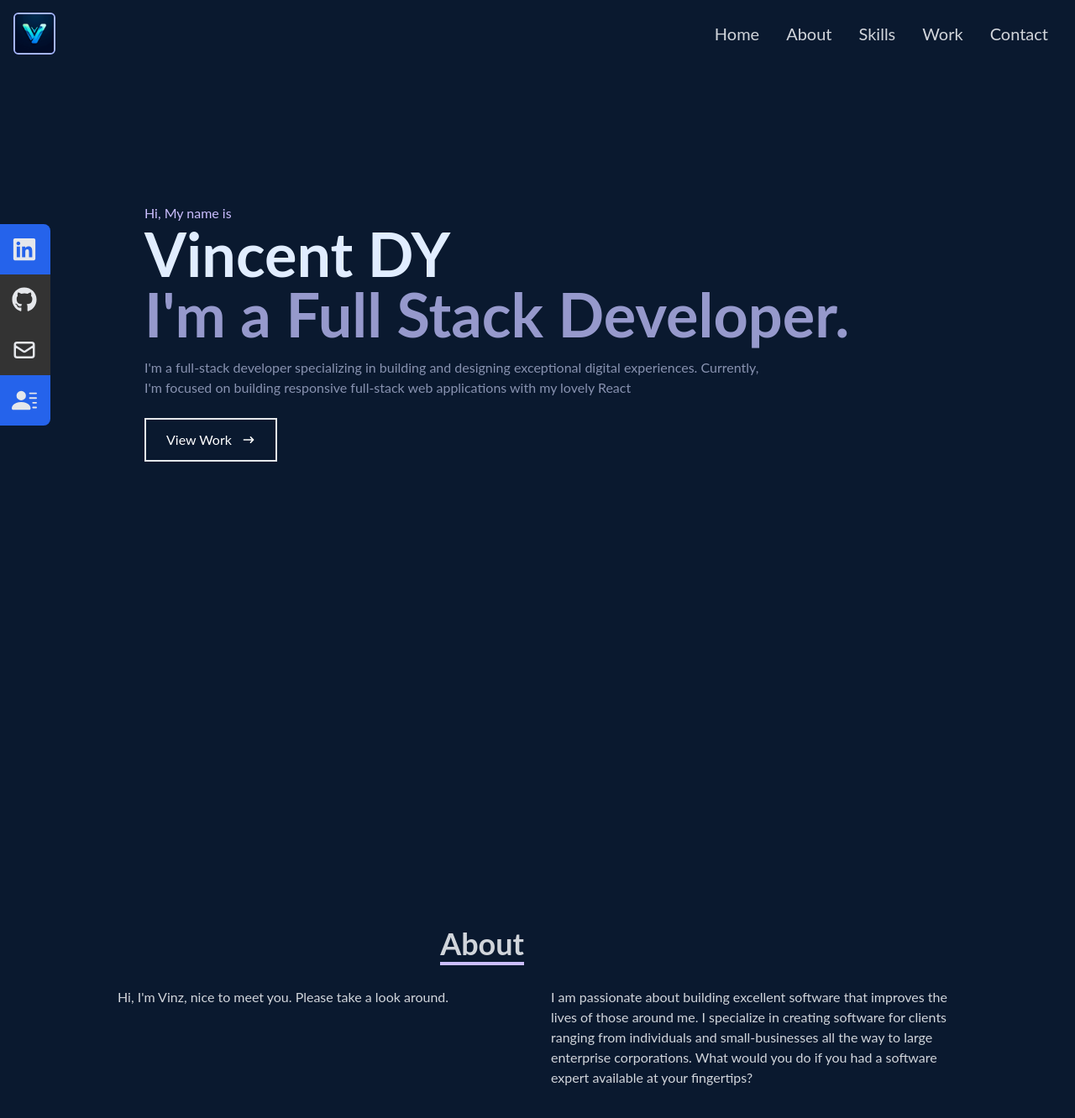
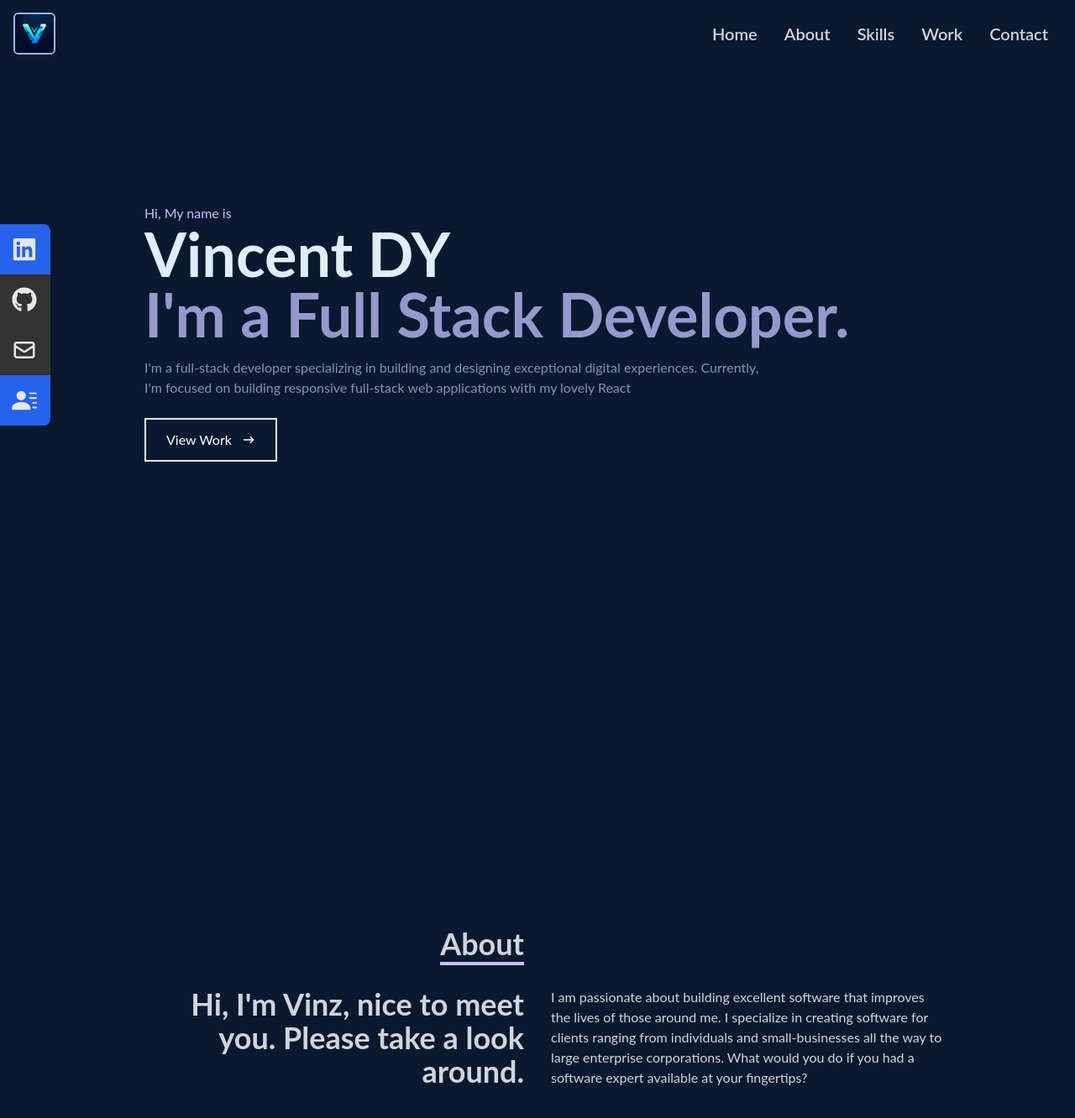
Before and after one commit to vinz-DY/myPortfolio, a React (Vite) app: page / in a window 1280 px wide. Shown: the top 1332 px of the page at 84% size. Built offline with nearby package versions, Linux system fonts and the light colour scheme.

Commit message:
social link ok target

```diff
--- a/package.json
+++ b/package.json
@@ -12,7 +12,8 @@
   "dependencies": {
     "react": "^18.2.0",
     "react-dom": "^18.2.0",
-    "react-icons": "^4.12.0"
+    "react-icons": "^4.12.0",
+    "react-router-dom": "^6.21.1"
   },
   "devDependencies": {
     "@types/react": "^18.2.37",
--- a/src/components/About.jsx
+++ b/src/components/About.jsx
@@ -12,8 +12,8 @@ const About = () => {
           </div>
           <div></div>
         </div>
-        <div className="max-w-[1000px] w-full grid grid-cols-2 gap-8">
-          <div>
+        <div className="max-w-[1000px] w-full grid md:grid-cols-2 gap-8 px-4">
+          <div className="text-4xl font-bold md:text-right">
             <p>Hi, I'm Vinz, nice to meet you. Please take a look around.</p>
           </div>
           <div>
--- a/src/components/Navbar.jsx
+++ b/src/components/Navbar.jsx
@@ -3,7 +3,7 @@ import Logo from "../assets/logo3.jpg";
 import { GiHamburgerMenu} from "react-icons/gi";
 import { FaTimes, FaGithub, FaLinkedin, FaFacebook} from "react-icons/fa";
 import { HiOutlineMail} from "react-icons/hi";
-import { BsFillPersonLinesFill} from "react-icons/bs";
+import { BsFillPersonLinesFill } from "react-icons/bs";
 
 const Navbar = () => {
     const [nav, setNav] = useState(false)
@@ -20,12 +20,12 @@ const Navbar = () => {
         />
       </div>
 
-      <ul className="hidden md:flex text-xl">
-        <li>Home</li>
-        <li>About</li>
-        <li>Skills</li>
-        <li>Work</li>
-        <li>Contact</li>
+      <ul className="hidden md:flex text-xl font-semibold">
+        <li className="hover:text-[#9db1f5]">Home</li>
+        <li className="hover:text-[#9db1f5]">About</li>
+        <li className="hover:text-[#9db1f5]">Skills</li>
+        <li className="hover:text-[#9db1f5]">Work</li>
+        <li className="hover:text-[#9db1f5]">Contact</li>
       </ul>
 
       {/* Burger Menu */}
@@ -48,19 +48,41 @@ const Navbar = () => {
       </ul>
 
       {/* Social icons*/}
-      <div className='hidden lg:flex fixed flex-col top-1/3 left-0'>
+      <div className="hidden lg:flex fixed flex-col top-1/3 left-0">
         <ul>
           <li className="w-[160px] h-[60px] flex justify-between items-center ml-[-100px] hover:ml-[-10px] duration-300 bg-blue-600 rounded-tr-lg">
-            <a className="flex justify-between items-center w-full text-gray-200" href="/">Linkedin <FaLinkedin size={30} /> </a>
+            <a
+              className="flex justify-between items-center w-full text-gray-200"
+              href="https://www.linkedin.com/in/vincent-ducamp-%F0%9F%92%BE-59895a278/"
+              target="_blank"
+            >
+              Linkedin <FaLinkedin size={30} />{" "}
+            </a>
           </li>
           <li className="w-[160px] h-[60px] flex justify-between items-center ml-[-100px] hover:ml-[-10px] duration-300 bg-[#333333] ">
-            <a className="flex justify-between items-center w-full text-gray-200" href="/">Github <FaGithub size={30} /> </a>
+            <a
+              className="flex justify-between items-center w-full text-gray-200"
+              href="https://github.com/vinz-DY"
+              target="_blank"
+            >
+              Github <FaGithub size={30} />{" "}
+            </a>
           </li>
           <li className="w-[160px] h-[60px] flex justify-between items-center ml-[-100px] hover:ml-[-10px] duration-300 bg-[#333333]">
-            <a className="flex justify-between items-center w-full text-gray-200" href="/">Email <HiOutlineMail size={30} /> </a>
+            <a
+              className="flex justify-between items-center w-full text-gray-200"
+              href="/"
+            >
+              Email <HiOutlineMail size={30} />{" "}
+            </a>
           </li>
           <li className="w-[160px] h-[60px] flex justify-between items-center ml-[-100px] hover:ml-[-10px] duration-300 bg-blue-600 rounded-br-lg">
-            <a className="flex justify-between items-center w-full text-gray-200" href="/">Resume <BsFillPersonLinesFill size={30} /> </a>
+            <a
+              className="flex justify-between items-center w-full text-gray-200"
+              href="/"
+            >
+              Resume <BsFillPersonLinesFill size={30} />{" "}
+            </a>
           </li>
         </ul>
       </div>
```
Also changed, not shown: 1 other file (tests, documents, lock files or other folders).
